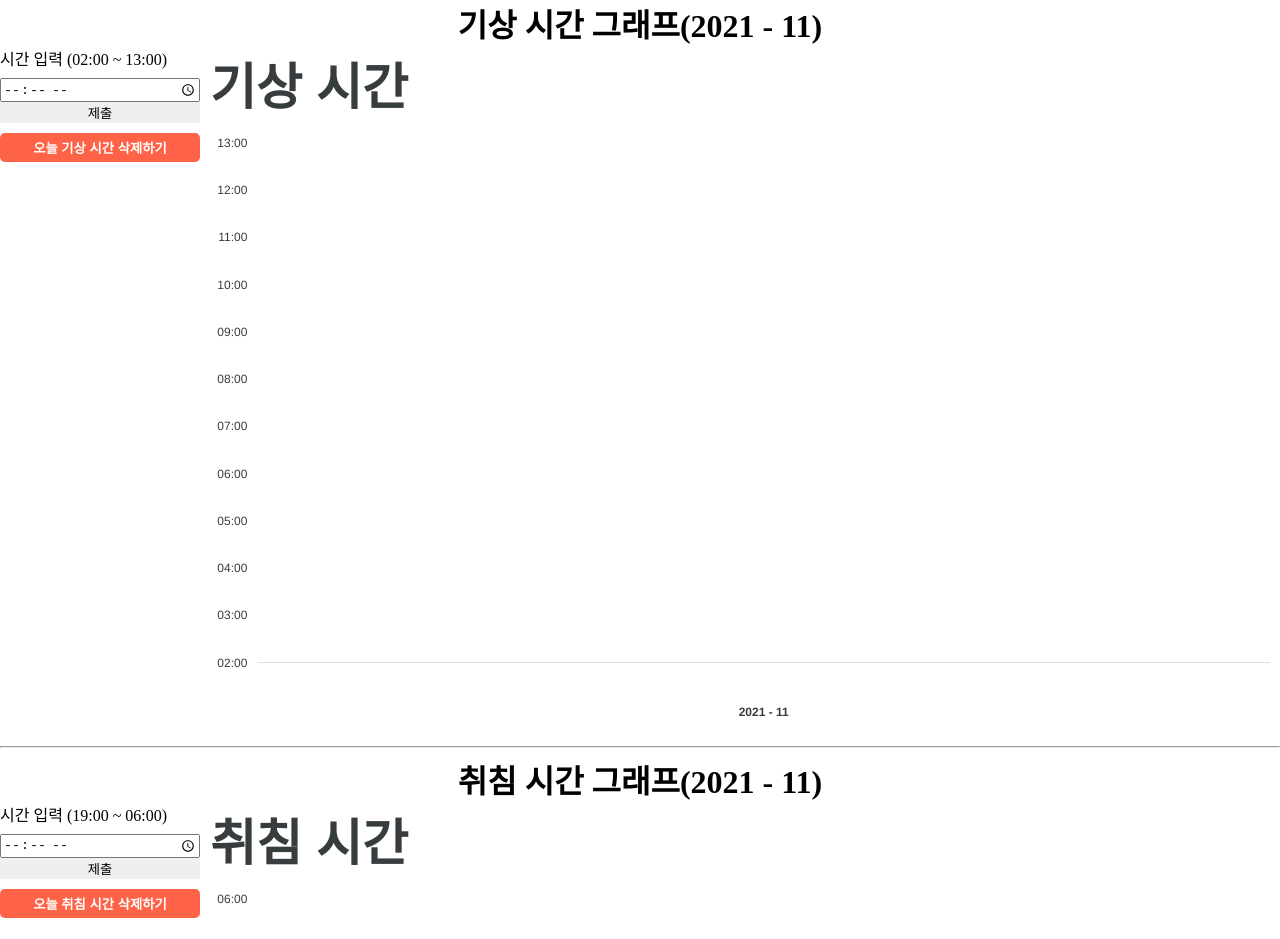
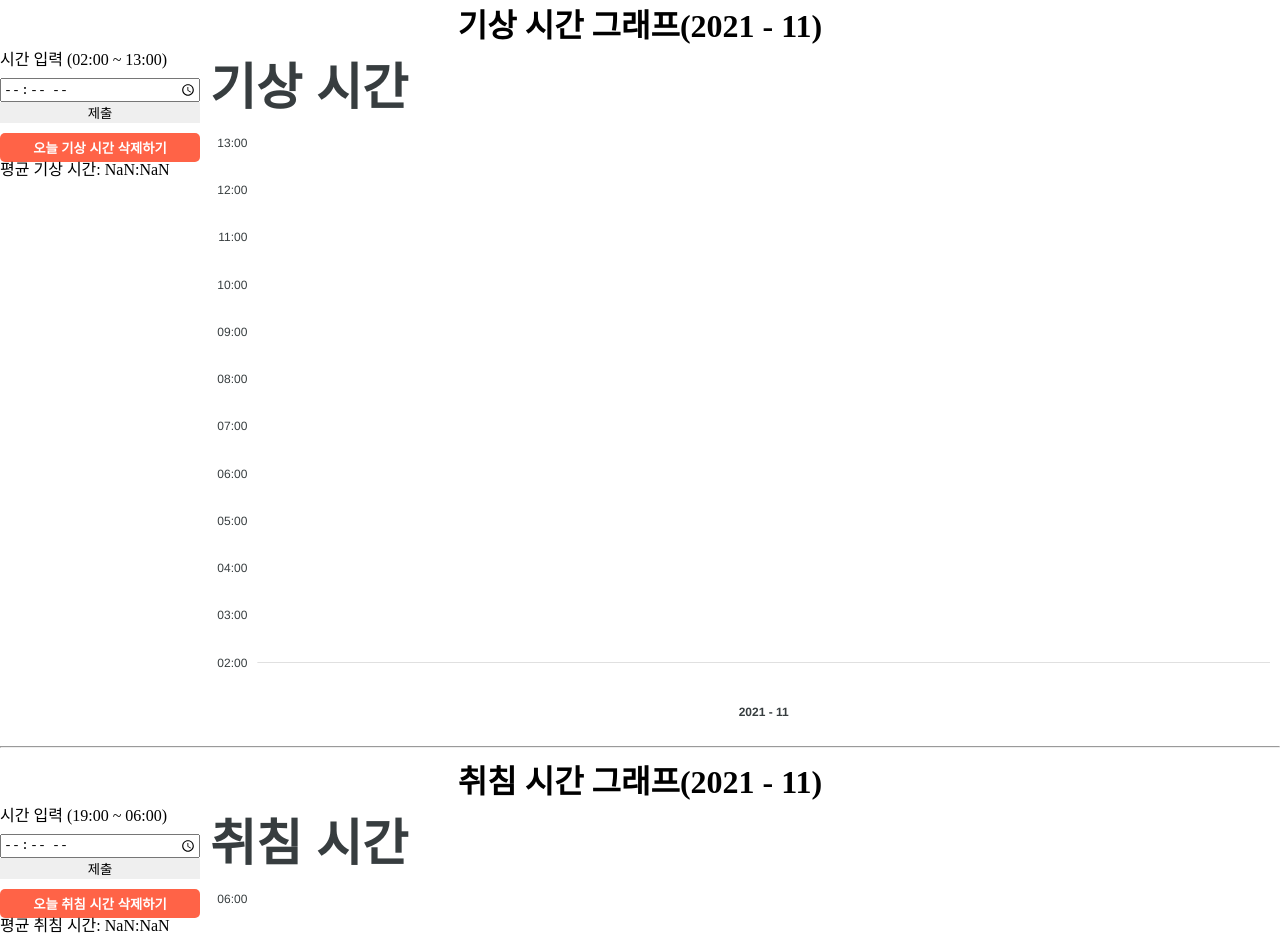
Before and after one commit to SUPER0214T/Heatmap-project, a React (Create React App) app: page /#/ in a window 1280 px wide. Shown: the top 939 px of the page. Built offline with nearby package versions, Linux system fonts and the light colour scheme.

Commit message:
Update the average time function for a month

```diff
--- a/src/components/Chart.tsx
+++ b/src/components/Chart.tsx
@@ -3,6 +3,7 @@ import ApexChart from 'react-apexcharts';
 import styled from 'styled-components';
 import { useForm } from 'react-hook-form';
 import {
+	averageTime,
 	ChartWrapper,
 	Container,
 	DeleteButton,
@@ -24,7 +25,6 @@ function Chart() {
 	const { register, handleSubmit, setValue } = useForm();
 	let date = new Date();
 	const todayDate = date.getDate();
-
 	// 일어난 시간 설정
 	const onValid = ({ wakeUpInput }: ISubmitProps) => {
 		const stringTimeSplit = wakeUpInput
@@ -115,6 +115,7 @@ function Chart() {
 					<DeleteButton onClick={deleteToday} type="button">
 						오늘 기상 시간 삭제하기
 					</DeleteButton>
+					<div>평균 기상 시간: {averageTime(wakeUpTime)}</div>
 				</FormWrapper>
 				<ChartWrapper>
 					<ApexChart
--- a/src/components/SleepChart.tsx
+++ b/src/components/SleepChart.tsx
@@ -7,6 +7,7 @@ import {
 	Container,
 	DeleteButton,
 	FormWrapper,
+	sleepAverageTime,
 	Title,
 } from '../styles/chart-style';
 
@@ -122,6 +123,7 @@ function SleepChart() {
 					<DeleteButton onClick={deleteToday} type="button">
 						오늘 취침 시간 삭제하기
 					</DeleteButton>
+					<div>평균 취침 시간: {sleepAverageTime(sleepTime)}</div>
 				</FormWrapper>
 				<ChartWrapper>
 					<ApexChart
--- a/src/styles/chart-style.tsx
+++ b/src/styles/chart-style.tsx
@@ -52,3 +52,27 @@ export const DeleteButton = styled.button`
 	border-radius: 5px;
 	padding: 5px;
 `;
+
+export function averageTime(timeArray: string[]) {
+	let allTimes = 0;
+	timeArray.map((time) => Number(time)).map((time) => (allTimes += time));
+	const average = allTimes / timeArray.length;
+
+	let hours = Math.floor(average);
+	let minutes = ((average - hours) * 60).toFixed(0);
+	return `${hours < 10 ? `0${hours}` : hours}\:${
+		Number(minutes) < 10 ? `0${minutes}` : minutes
+	}`;
+}
+
+export function sleepAverageTime(timeArray: string[]) {
+	let allTimes = 0;
+	timeArray.map((time) => Number(time)).map((time) => (allTimes += time));
+	const average = allTimes / timeArray.length;
+
+	let hours = Math.floor(average);
+	let minutes = ((average - hours) * 60).toFixed(0);
+	return `${hours >= 24 ? `0${hours - 24}` : hours}\:${
+		Number(minutes) < 10 ? `0${minutes}` : minutes
+	}`;
+}
```
